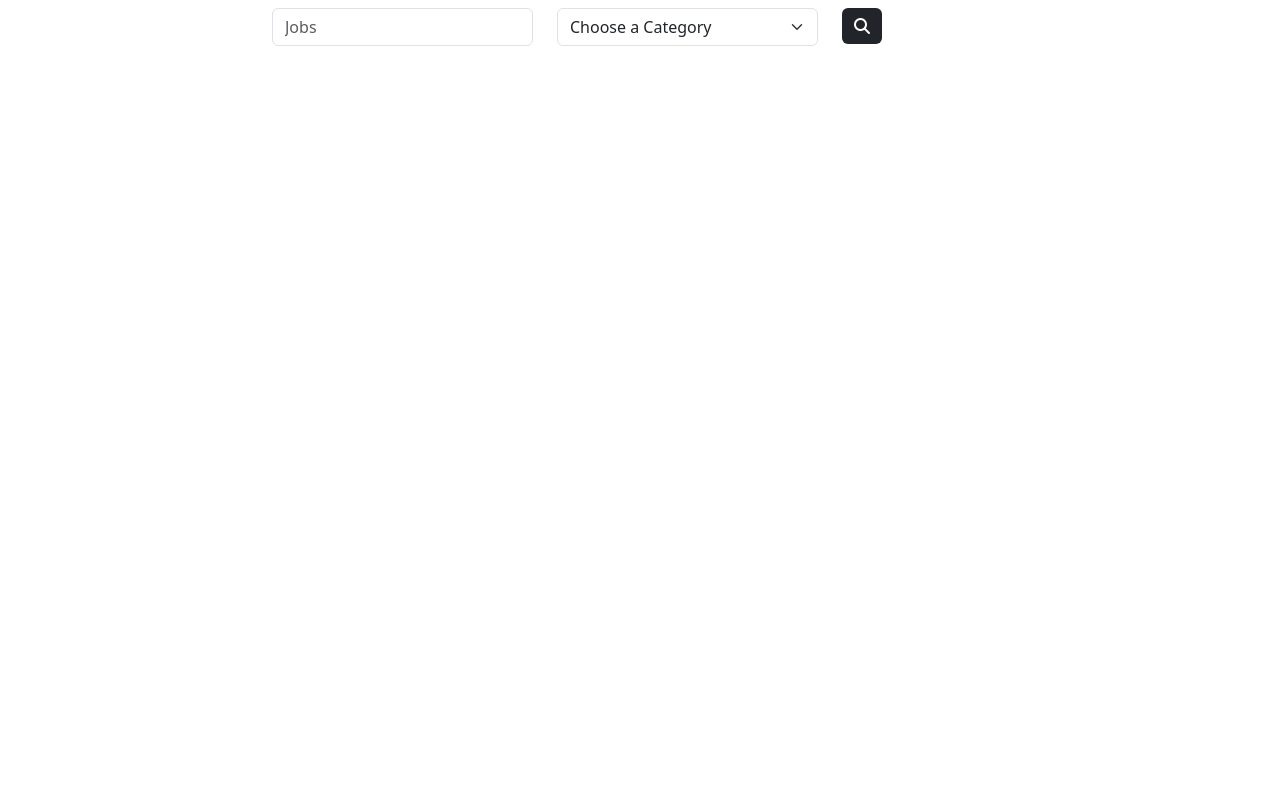
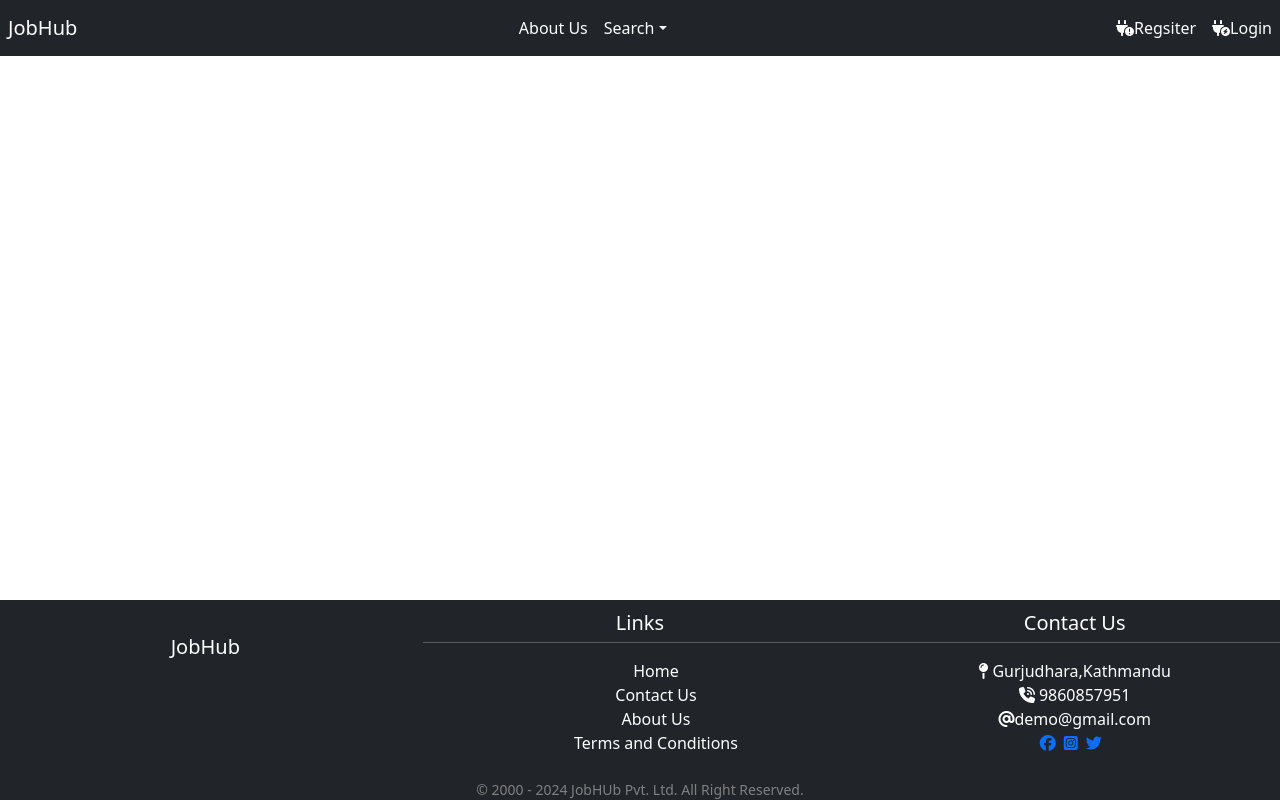
Before and after one commit to Arun-Dhungana/Job-portal, a React (Vite) app in the folder frontend/: page / in a window 1280 px wide. Built offline with nearby package versions, Linux system fonts and the light colour scheme.

Commit message:
footer sakyo

```diff
--- a/frontend/package.json
+++ b/frontend/package.json
@@ -17,7 +17,8 @@
     "react": "^18.2.0",
     "react-bootstrap": "^2.9.2",
     "react-dom": "^18.2.0",
-    "react-redux": "^9.0.4"
+    "react-redux": "^9.0.4",
+    "react-router-dom": "^6.21.2"
   },
   "devDependencies": {
     "@types/react": "^18.2.43",
--- a/frontend/src/App.jsx
+++ b/frontend/src/App.jsx
@@ -1,8 +1,8 @@
 import "bootstrap/dist/css/bootstrap.min.css";
 import "@fortawesome/fontawesome-free/css/all.min.css";
-import { Home } from "./pages/front/Homepage";
+import { Topnav } from "./components/Layout";
 
 function App() {
-  return <Home></Home>;
+  return <Topnav></Topnav>;
 }
 export default App;
--- a/frontend/src/components/Layout.jsx
+++ b/frontend/src/components/Layout.jsx
@@ -4,36 +4,191 @@ import {
   Navbar,
   NavDropdown,
   Nav,
-  NavItem,
+  Row,
+  Col,
 } from "react-bootstrap";
+import "./layout.css";
+import { Outlet } from "react-router-dom";
 export const Topnav = () => {
   return (
-    <Navbar expand="lg" size="lg">
     <Container fluid>
-        <Navbar.Brand>JobHub</Navbar.Brand>
+      <Row className="min-vh-100">
+        {/*Navbar*/}
+        <Col xs={12}>
+          <Row>
+            <Col className="p-0">
+              <Navbar expand="lg" className=" bg-dark ps-2 " variant="dark">
+                <Navbar.Brand className="text-white text-2xl ">
+                  JobHub
+                </Navbar.Brand>
 
                 <Navbar.Toggle></Navbar.Toggle>
                 <Navbar.Collapse>
                   <Nav className="ms-auto me-3 ">
-            <NavLink href="#">About Us</NavLink>
-            <NavDropdown title="Search">
+                    <NavLink href="#" className="text-white">
+                      About Us
+                    </NavLink>
+
+                    <NavDropdown
+                      title={<span className="text-white">Search</span>}
+                      id="basic-navbar-dropdown"
+                      data-bs-theme="dark"
+                      className="dropdown"
+                    >
                       <NavDropdown.Item>Top Jobs</NavDropdown.Item>
                       <NavDropdown.Item>Hot Jobs</NavDropdown.Item>
                       <NavDropdown.Item>Premium Jobs</NavDropdown.Item>
                     </NavDropdown>
                   </Nav>
-          <Nav className="ms-auto ">
-            <NavLink href="/register">
+                  <Nav className="ms-auto  ">
+                    <NavLink href="/register" className="text-white">
                       <i className="fa-solid fa-plug-circle-exclamation"></i>
                       Regsiter
                     </NavLink>
-            <NavLink href="/login">
+                    <NavLink href="/login" className="text-white">
                       <i className="fa-solid fa-plug-circle-bolt"></i>
                       Login
                     </NavLink>
                   </Nav>
                 </Navbar.Collapse>
+              </Navbar>
+            </Col>
+          </Row>
+        </Col>
+        {/*Content*/}
+        <Outlet></Outlet>
+        {/*footer*/}
+
+        <Col xs={12} className="align-self-end px-0 pb-0">
+          <Row>
+            <footer variant="dark">
+              <Col xs={12} className="bg-dark text-white pt-2 pb-2">
+                <Row>
+                  <Col xs={12} md={4} className="text-center pb-3">
+                    <Row>
+                      <Col xs={12}>
+                        <img src="" alt=""></img>
+
+                        <a
+                          href="/"
+                          style={{ textDecoration: "none", fontSize: "20px" }}
+                          className="text-white mt-0 d-flex flex-row justify-content-center align-item-center "
+                        >
+                          JobHub
+                        </a>
+                      </Col>
+                    </Row>
+                  </Col>
+                  <hr className="d-xs-block d-md-none"></hr>
+                  <Col xs={12} md={4} className="text-center">
+                    <Row>
+                      <Col
+                        xs={12}
+                        className="pb-1 "
+                        style={{ fontSize: "20px" }}
+                      >
+                        Links
+                      </Col>
+                      <hr></hr>
+                      <Col xs={12} className="p-0">
+                        <ul
+                          style={{
+                            listStyle: "none",
+                          }}
+                        >
+                          <li>
+                            <a
+                              href="/"
+                              className="text-white"
+                              style={{ textDecoration: "none" }}
+                            >
+                              Home
+                            </a>
+                          </li>
+                          <li>
+                            <a
+                              href="/"
+                              className="text-white "
+                              style={{ textDecoration: "none" }}
+                            >
+                              Contact Us
+                            </a>
+                          </li>
+                          <li>
+                            <a
+                              href="/"
+                              className="text-white"
+                              style={{ textDecoration: "none" }}
+                            >
+                              About Us
+                            </a>
+                          </li>
+                          <li>
+                            <a
+                              href="/"
+                              className="text-white"
+                              style={{ textDecoration: "none" }}
+                            >
+                              Terms and Conditions
+                            </a>
+                          </li>
+                        </ul>
+                      </Col>
+                    </Row>
+                  </Col>
+                  <hr className="d-xs-block d-md-none"></hr>
+                  <Col xs={12} md={4} className="text-center text-sm-center ">
+                    <Row>
+                      <Col
+                        xs={12}
+                        className="pb-1"
+                        style={{ fontSize: "20px" }}
+                      >
+                        Contact Us
+                      </Col>
+                      <hr></hr>
+                      <Col xs={12} className="p-0 m-0">
+                        <i className="fa-solid fa-map-pin pe-1"></i>
+
+                        <address className="d-inline">
+                          Gurjudhara,Kathmandu
+                        </address>
+                        <br></br>
+                        <i className="fa-solid fa-phone-volume pe-1"></i>
+                        <p className="d-inline">9860857951</p>
+                        <br></br>
+                        <i className="fa-solid fa-at"></i>
+                        <p className="d-inline">demo@gmail.com</p>
+                        <br></br>
+                        <a href="" className="">
+                          <i className="fa-brands fa-facebook pe-2"></i>
+                        </a>
+                        <a href="" className="">
+                          <i className="fa-brands fa-square-instagram pe-2"></i>
+                        </a>
+                        <a href="" className="">
+                          <i className="fa-brands fa-twitter pe-2"></i>
+                        </a>
+                      </Col>
+                    </Row>
+                  </Col>
+                </Row>
+              </Col>
+            </footer>
+          </Row>
+          <Row>
+            <Col
+              xs={12}
+              className="bg-dark  text-center p-0 m-0"
+              style={{ color: "grey" ,fontSize:'14px'}}
+            >
+              <p className="p-0 m-0">
+                &copy; 2000 - 2024 JobHUb Pvt. Ltd. All Right Reserved.
+              </p>
+            </Col>
+          </Row>
+        </Col>
+      </Row>
     </Container>
-    </Navbar>
   );
 };
--- /dev/null
+++ b/frontend/src/components/layout.css
@@ -0,0 +1,4 @@
+.dropdown>a::after{
+    color:white;
+
+}
--- a/frontend/src/pages/front/Homepage.jsx
+++ b/frontend/src/pages/front/Homepage.jsx
@@ -4,11 +4,11 @@ export const Home = () => {
   return (
     <Container>
       <Row className="d-flex flex-row justify-content-center mt-2 ">
-        <Col xs={5} md={3} className=" m-0 ">
-          <Form.Control placeholder="Jobs" className="mx-auto" />
+        <Col xs={5} md={3} className=" m-0 pe-sm-0">
+          <Form.Control placeholder="Jobs" className="mx-auto me-0" />
         </Col>
-        <Col xs={5} md={3} className="m-0 ">
-          <Form.Select className="mx-auto">
+        <Col xs={5} md={3} className="m-0 ps-sm-0 ">
+          <Form.Select className=" ms-0">
             <option>Choose a Category</option>
             <option>Bank</option>
             <option>Health</option>
@@ -16,7 +16,7 @@ export const Home = () => {
           </Form.Select>
         </Col>
         <Col xs={2} md={2}>
-          <Button type="search" className="m-0 border-0 bg-dark">
+          <Button type="search" className="m-0  border-0 bg-dark">
             <i className="fa-solid fa-magnifying-glass"></i>
           </Button>
         </Col>
```
Lines whose indentation alone changed are shown as unchanged.
